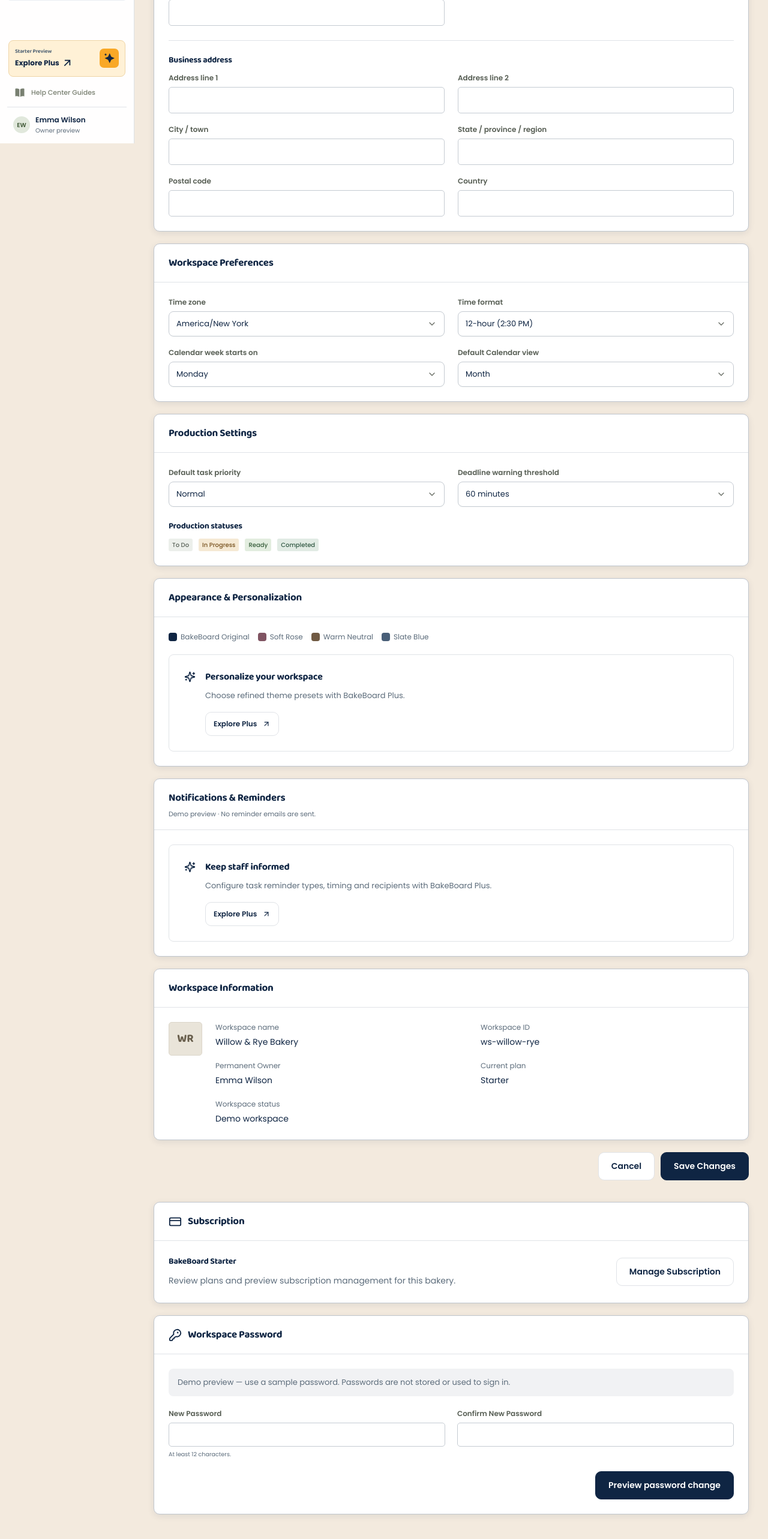
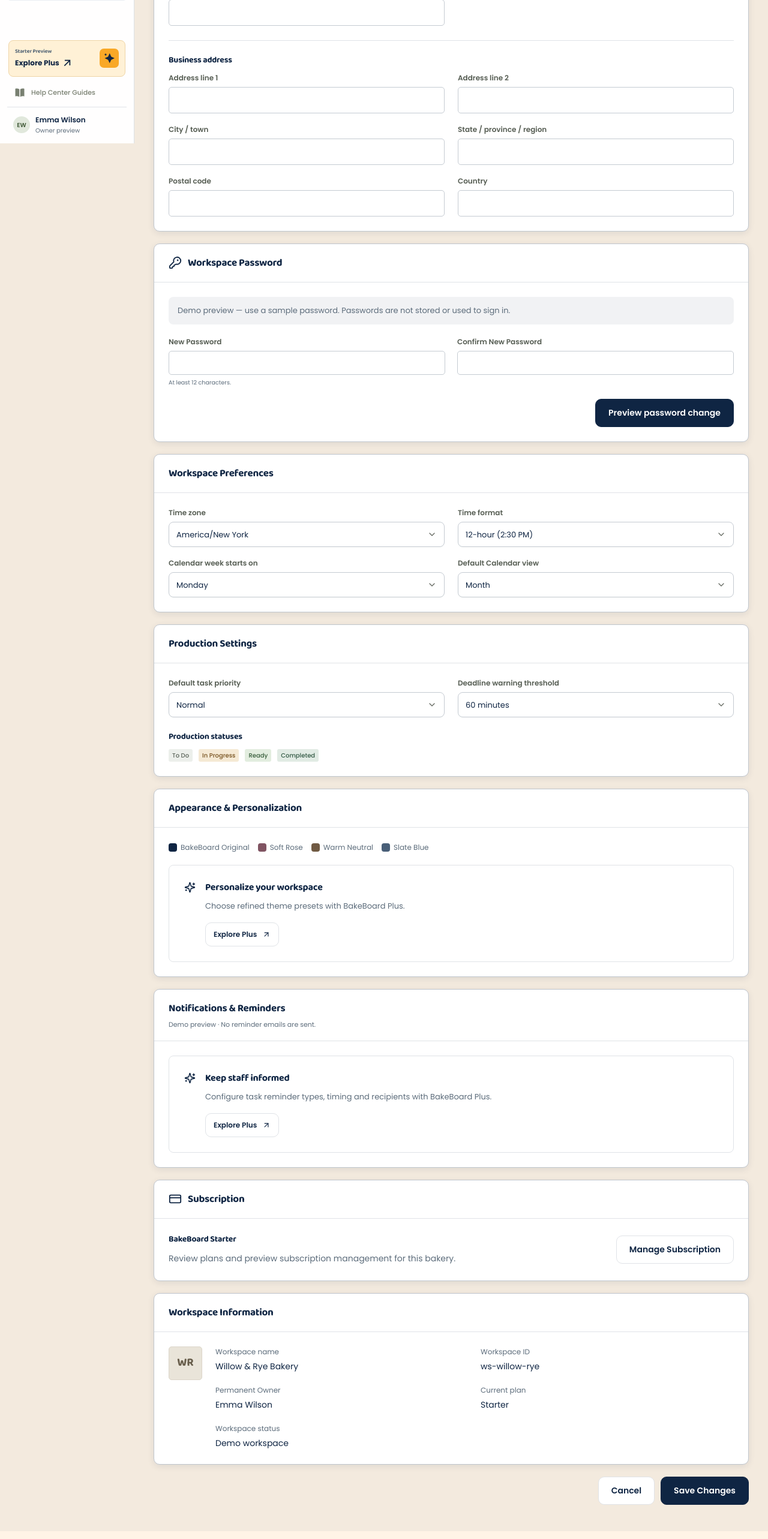
Before and after one commit to tekpair/bakeboard-demo, a Next.js app: page /demo/settings in a window 1280 px wide. Shown: the part 561-3127 px from the top of the page at 60% size. Built offline with nearby package versions, Linux system fonts and the light colour scheme.

Commit message:
Reorder subscription and password workspace settings

```diff
--- a/src/components/workspace-owner-controls.tsx
+++ b/src/components/workspace-owner-controls.tsx
@@ -7,14 +7,8 @@ import { useDemoSession } from './demo-session';
 import { useToast } from './toast-provider';
 import { canAccessWorkspaceSettings } from '@/lib/permissions';
 
-export function WorkspaceOwnerControls() {
+export function WorkspaceSubscriptionSettings() {
   const session = useDemoSession();
-  const showToast = useToast();
-  const [password, setPassword] = useState('');
-  const [confirmation, setConfirmation] = useState('');
-  const [error, setError] = useState('');
-  const passwordRef = useRef<HTMLInputElement>(null);
-  const confirmRef = useRef<HTMLInputElement>(null);
   const allowed =
     session.ready &&
     !session.accessRevoked &&
@@ -24,9 +18,7 @@ export function WorkspaceOwnerControls() {
       session.employees,
     );
   if (!allowed) return null;
-
   return (
-    <div className="workspace-owner-controls">
     <section
       className="settings-section"
       aria-labelledby="subscription-settings-title"
@@ -49,22 +41,26 @@ export function WorkspaceOwnerControls() {
         </Link>
       </div>
     </section>
-      <section
-        className="settings-section"
-        id="workspace-password"
-        aria-labelledby="workspace-password-title"
-      >
-        <header>
-          <h2 id="workspace-password-title">
-            <KeyRound size={22} aria-hidden="true" />
-            Workspace Password
-          </h2>
-        </header>
-        <form
-          className="owner-settings-content workspace-password-form"
-          noValidate
-          onSubmit={(event) => {
-            event.preventDefault();
+  );
+}
+
+export function WorkspacePasswordSettings() {
+  const session = useDemoSession();
+  const showToast = useToast();
+  const [password, setPassword] = useState('');
+  const [confirmation, setConfirmation] = useState('');
+  const [error, setError] = useState('');
+  const passwordRef = useRef<HTMLInputElement>(null);
+  const confirmRef = useRef<HTMLInputElement>(null);
+  const allowed =
+    session.ready &&
+    !session.accessRevoked &&
+    canAccessWorkspaceSettings(
+      session.role,
+      session.employee.id,
+      session.employees,
+    );
+  function previewPasswordChange() {
     if (!allowed) return;
     if (password.length < 12) {
       setError('Use at least 12 characters for the sample password.');
@@ -83,11 +79,35 @@ export function WorkspaceOwnerControls() {
       'info',
       'Password change preview complete. No password was stored or changed.',
     );
+  }
+  if (!allowed) return null;
+  return (
+    <section
+      className="settings-section"
+      id="workspace-password"
+      aria-labelledby="workspace-password-title"
+    >
+      <header>
+        <h2 id="workspace-password-title">
+          <KeyRound size={22} aria-hidden="true" />
+          Workspace Password
+        </h2>
+      </header>
+      <div
+        className="owner-settings-content workspace-password-form"
+        onKeyDown={(event) => {
+          if (
+            event.key === 'Enter' &&
+            event.target instanceof HTMLInputElement
+          ) {
+            event.preventDefault();
+            previewPasswordChange();
+          }
         }}
       >
         <p id="password-demo-note" className="owner-demo-note">
-            Demo preview — use a sample password. Passwords are not stored or
-            used to sign in.
+          Demo preview — use a sample password. Passwords are not stored or used
+          to sign in.
         </p>
         {error && (
           <p role="alert" className="form-error">
@@ -136,12 +156,15 @@ export function WorkspaceOwnerControls() {
           </label>
         </div>
         <div className="owner-settings-actions">
-            <button type="submit" className="button button-primary">
+          <button
+            type="button"
+            className="button button-primary"
+            onClick={previewPasswordChange}
+          >
             Preview password change
           </button>
         </div>
-        </form>
+      </div>
     </section>
-    </div>
   );
 }
--- a/src/components/workspace-settings.tsx
+++ b/src/components/workspace-settings.tsx
@@ -6,7 +6,10 @@ import { hasPlanCapability } from '@/lib/entitlements';
 import { themePresets } from '@/lib/workspace-theme';
 import { useDemoSession } from './demo-session';
 import { WorkspaceAvatar } from './workspace-avatar';
-import { WorkspaceOwnerControls } from './workspace-owner-controls';
+import {
+  WorkspacePasswordSettings,
+  WorkspaceSubscriptionSettings,
+} from './workspace-owner-controls';
 import { canAccessWorkspaceSettings } from '@/lib/permissions';
 import {
   deadlineWarningOptions,
@@ -93,7 +96,7 @@ export function WorkspaceSettingsPage() {
       showToast('warning', 'Please fix the highlighted fields.');
       requestAnimationFrame(() =>
         formRef.current
-          ?.querySelector<HTMLElement>('[aria-invalid="true"]')
+          ?.querySelector<HTMLElement>('.settings-fields [aria-invalid="true"]')
           ?.focus(),
       );
       return;
@@ -257,6 +260,7 @@ export function WorkspaceSettingsPage() {
             </div>
           </fieldset>
         </section>
+        <WorkspacePasswordSettings />
         <section
           className="settings-section"
           aria-labelledby="preferences-title"
@@ -583,6 +587,7 @@ export function WorkspaceSettingsPage() {
             )}
           </div>
         </section>
+        <WorkspaceSubscriptionSettings />
         <section
           className="settings-section"
           aria-labelledby="information-title"
@@ -637,7 +642,6 @@ export function WorkspaceSettingsPage() {
           )}
         </div>
       </form>
-      <WorkspaceOwnerControls />
     </main>
   );
 }
```
Also changed, not shown: src/app/globals.css. Lines whose indentation alone changed are shown as unchanged.
